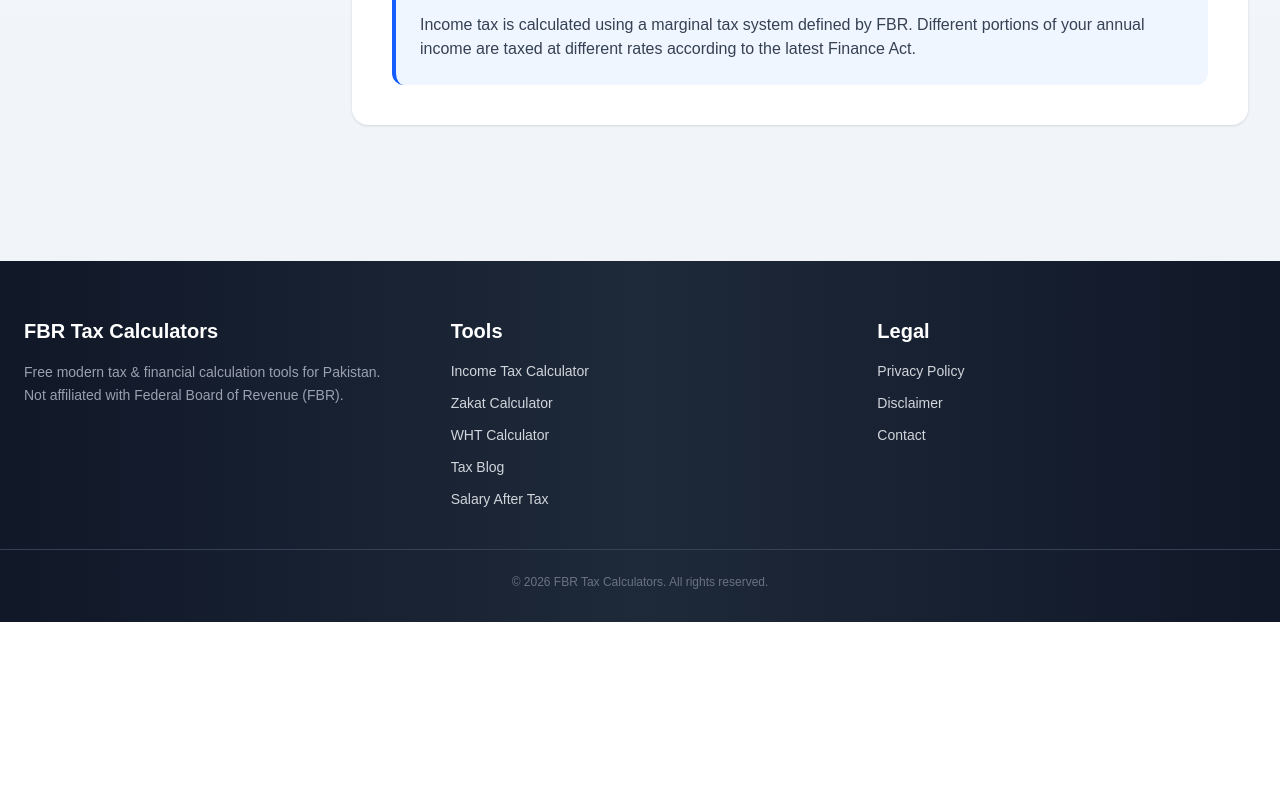
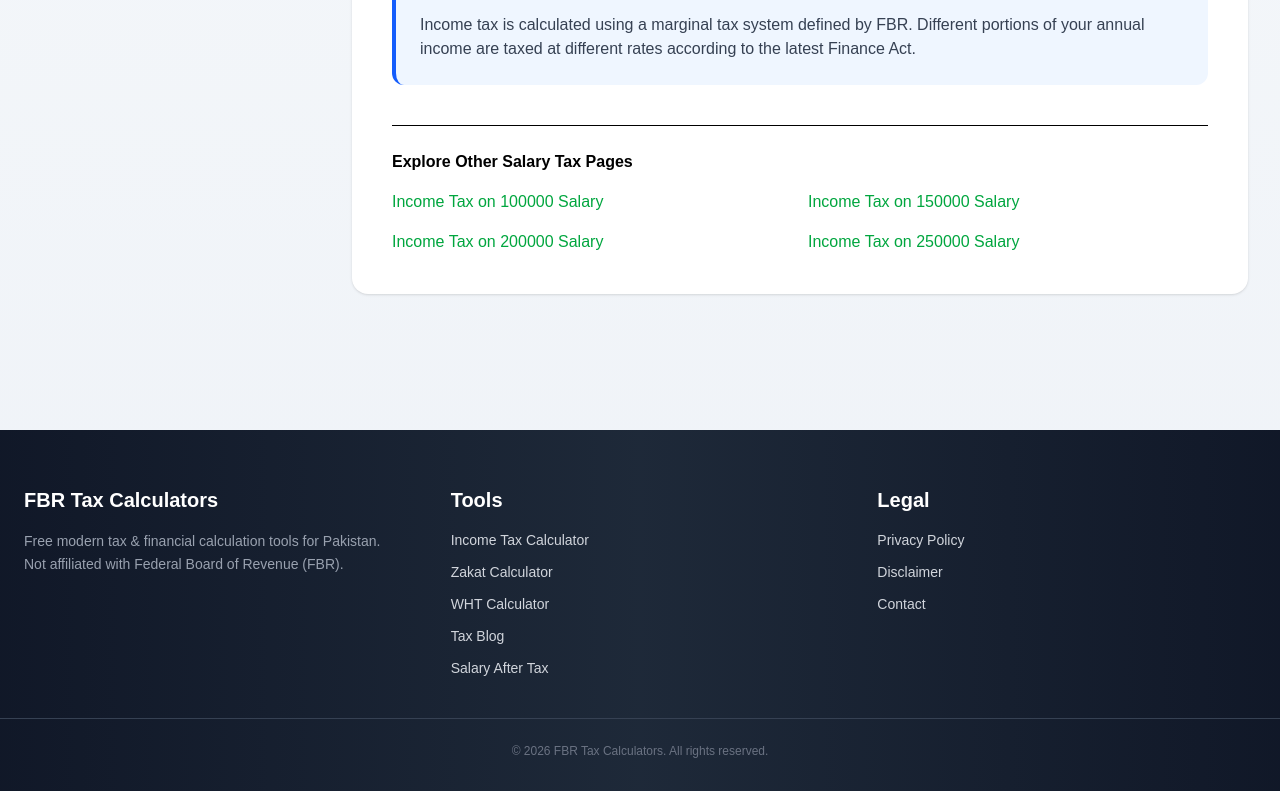
Before and after one commit to muhammadobaid1986/fbrtaxcalculators, a Next.js app: page /salary/100000 in a window 1280 px wide. Shown: the part 956-1747 px from the top of the page. Before the commit the page ends 1578 px from the top, so only its background shows below. Built offline with nearby package versions, Linux system fonts and the light colour scheme.

Commit message:
Added related salary internal links to dynamic salary page

```diff
--- a/app/salary/[salary]/page.tsx
+++ b/app/salary/[salary]/page.tsx
@@ -96,6 +96,27 @@ export default async function Page({ params }: any) {
     according to the latest Finance Act.
   </p>
 </div>
+<div className="mt-10 border-t pt-6">
+  <h3 className="font-bold mb-4">Explore Other Salary Tax Pages</h3>
+
+  <div className="grid grid-cols-2 gap-4 text-green-600 font-medium">
+    <a href="/salary/100000" className="hover:underline">
+      Income Tax on 100000 Salary
+    </a>
+
+    <a href="/salary/150000" className="hover:underline">
+      Income Tax on 150000 Salary
+    </a>
+
+    <a href="/salary/200000" className="hover:underline">
+      Income Tax on 200000 Salary
+    </a>
+
+    <a href="/salary/250000" className="hover:underline">
+      Income Tax on 250000 Salary
+    </a>
+  </div>
+</div>
     </div>
   );
 }
```
